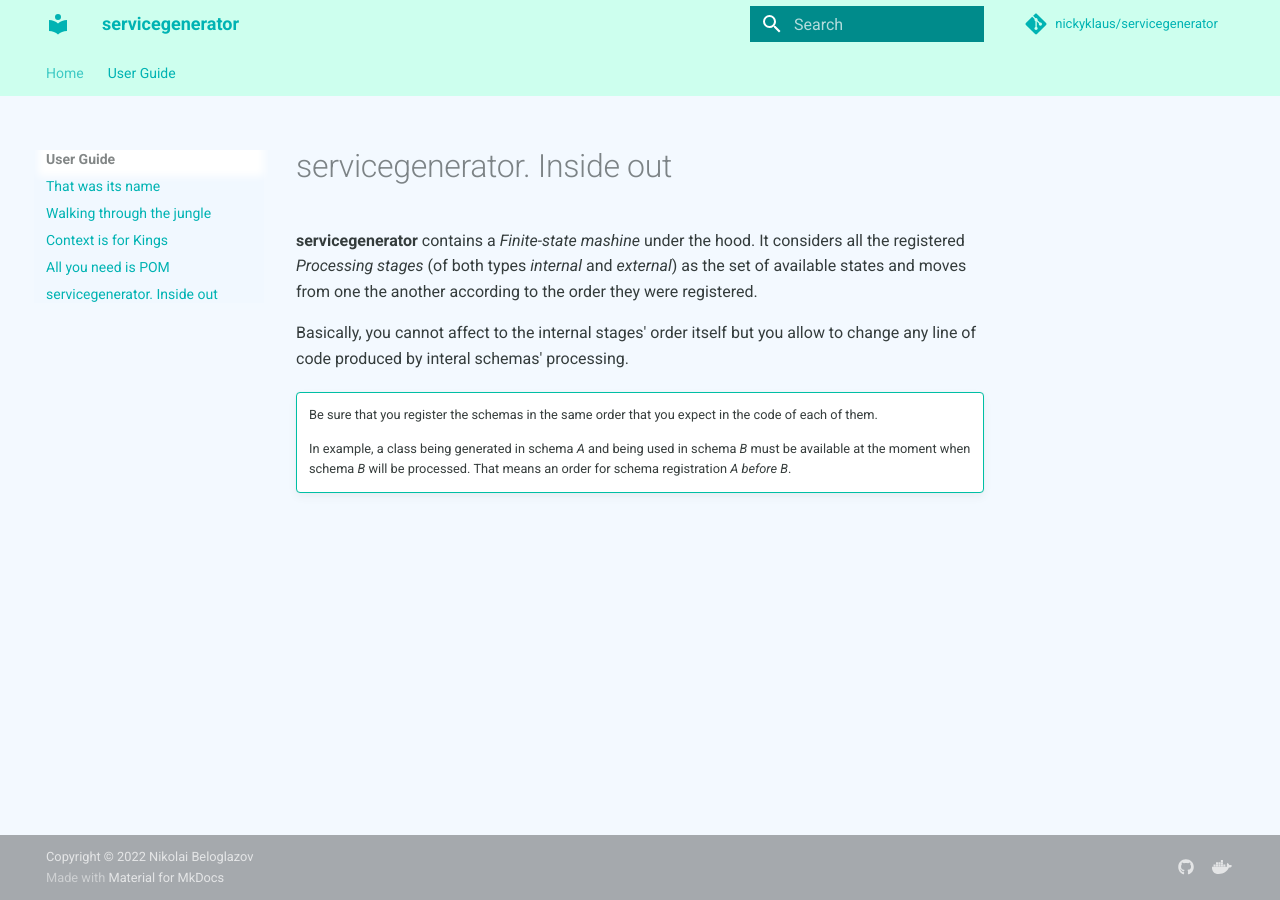
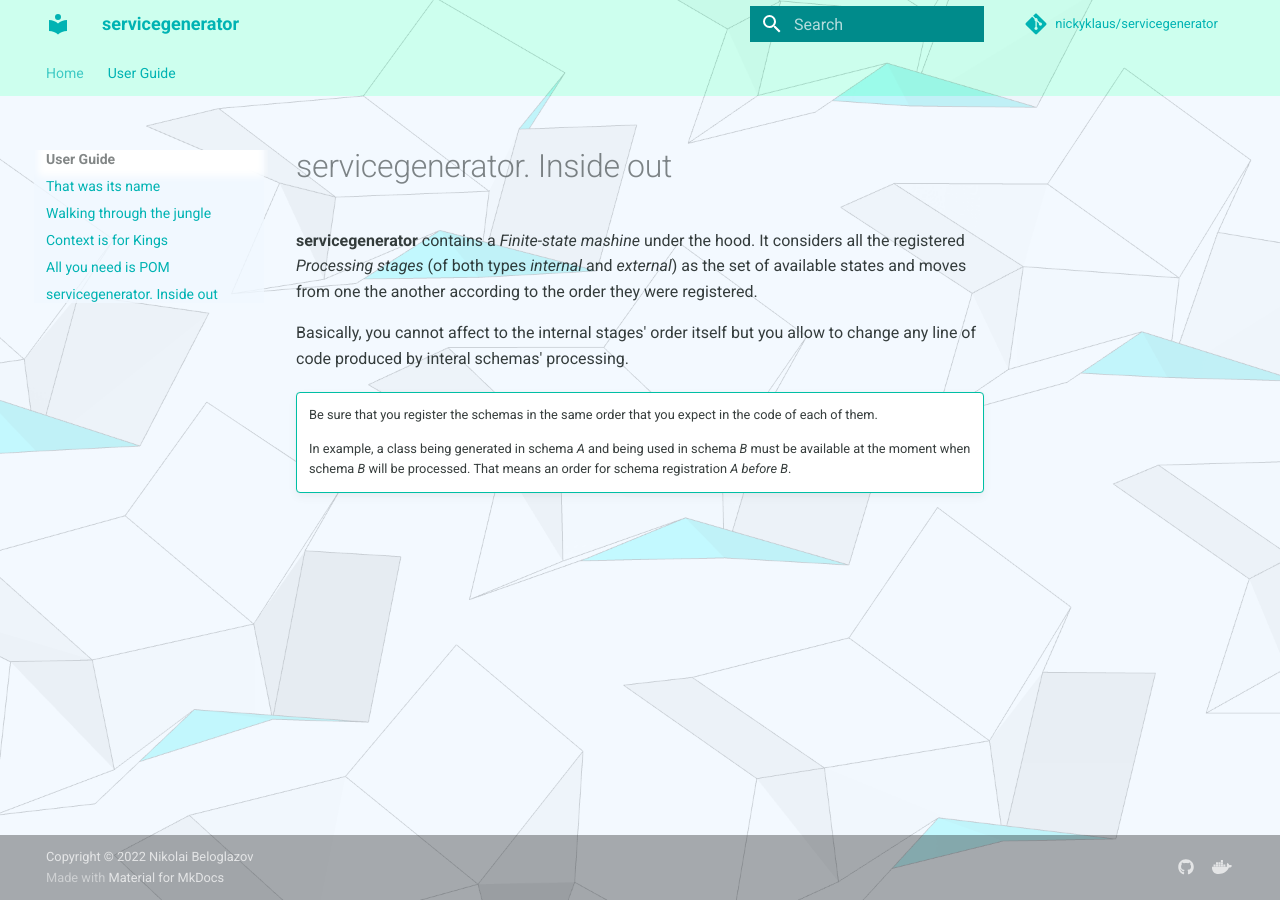
Before and after one commit to NickyKlaus/servicegenerator, an MkDocs documentation site: the page built from docs/inside-out.md, in a window 1280 px wide. Built offline with MkDocs 1.6.1 and Material for MkDocs 9.7.7, drawn with Linux system fonts in a browser that asks for light colours; comment, search, counter and statistics services are not loaded.

Commit message:
service-generator-maven-plugin::plugin-dev::edit background image path

```diff
--- a/docs/all-you-need-is-pom/stylesheets/index.css
+++ b/docs/all-you-need-is-pom/stylesheets/index.css
@@ -1,5 +1,5 @@
 body {
-    background-image: url(stylesheets/images/04.png);
+    background-image: url(images/04.png);
     background-position: center;
     background-size: 100%;
 }
--- a/docs/context-is-for-kings/stylesheets/index.css
+++ b/docs/context-is-for-kings/stylesheets/index.css
@@ -1,5 +1,5 @@
 body {
-    background-image: url(stylesheets/images/03.png);
+    background-image: url(images/03.png);
     background-position: center;
     background-size: 100%;
 }
--- a/docs/inside-out/stylesheets/index.css
+++ b/docs/inside-out/stylesheets/index.css
@@ -1,5 +1,5 @@
 body {
-    background-image: url(stylesheets/images/05.png);
+    background-image: url(images/05.png);
     background-position: center;
     background-size: 200%;
 }
--- a/docs/that-was-its-name/stylesheets/index.css
+++ b/docs/that-was-its-name/stylesheets/index.css
@@ -1,5 +1,5 @@
 body {
-    background-image: url(stylesheets/images/01.png);
+    background-image: url(images/01.png);
     background-position: center;
     background-size: 100%;
 }
--- a/docs/walking-through-the-jungle/stylesheets/index.css
+++ b/docs/walking-through-the-jungle/stylesheets/index.css
@@ -1,5 +1,5 @@
 body {
-    background-image: url(stylesheets/images/02.png);
+    background-image: url(images/02.png);
     background-position: center;
     background-size: 100%;
 }
```
